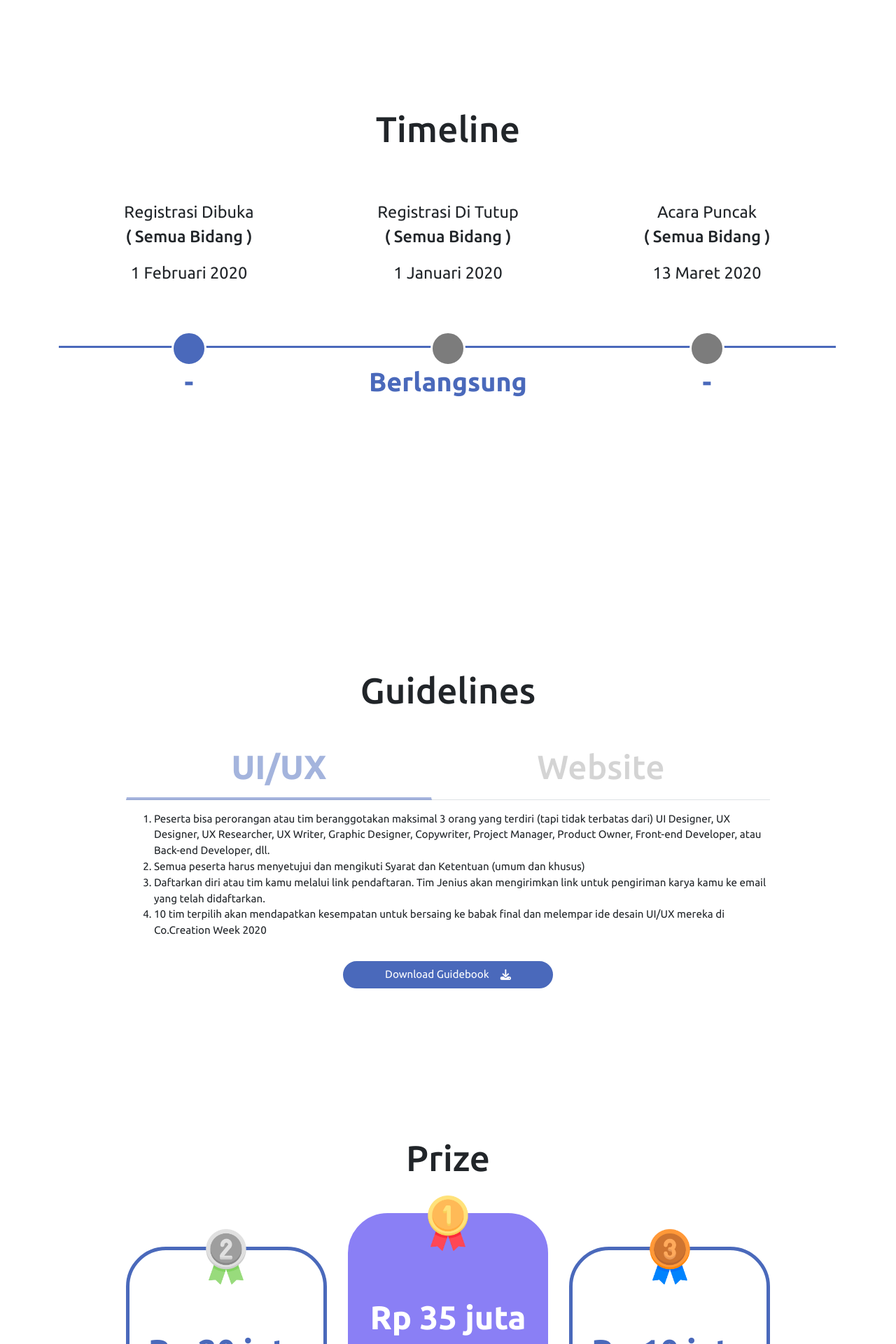
After one commit to VladRafli/Lomba_HIMFO, a CodeIgniter app: a page that uses application/views/index.php in a window 1280 px wide. The commit adds this page. Shown: the part 1640-3560 px from the top of the page at 70% size. Run offline with CodeIgniter, Linux system fonts and the light colour scheme; some libraries are stand-ins or nearby versions.

Commit message:
Add Index <Jonathan Orlen Pellondou>

```diff
--- a/application/config/autoload.php
+++ b/application/config/autoload.php
@@ -89,7 +89,7 @@ $autoload['drivers'] = array();
 |
 |	$autoload['helper'] = array('url', 'file');
 */
-$autoload['helper'] = array();
+$autoload['helper'] = array('url');
 
 /*
 | -------------------------------------------------------------------
--- a/application/config/config.php
+++ b/application/config/config.php
@@ -23,7 +23,7 @@ defined('BASEPATH') OR exit('No direct script access allowed');
 | a PHP script and you can easily do that on your own.
 |
 */
-$config['base_url'] = '';
+$config['base_url'] = 'http' . ((isset($_SERVER['HTTPS']) && $_SERVER['HTTPS'] == 'on') ? 's' : '').'://'.$_SERVER['HTTP_HOST'].str_replace('//','/',dirname($_SERVER['SCRIPT_NAME']).'/');
 
 /*
 |--------------------------------------------------------------------------
--- a/application/controllers/landing.php
+++ b/application/controllers/landing.php
@@ -22,4 +22,9 @@ class Landing extends CI_Controller {
 	{
 		$this->load->view('landing_page');
 	}
+
+	public function index2()
+	{
+		$this->load->view('index');
+	}
 }
--- /dev/null
+++ b/application/views/index.php
@@ -0,0 +1,269 @@
+<?php
+defined('BASEPATH') OR exit('No direct script access allowed');
+?>
+
+<!DOCTYPE html>
+<html lang="en" dir="ltr">
+
+<head>
+	<meta charset="utf-8">
+	<meta name="viewport" content="width=device-width,initial-scale=1">
+	<title>HIMFEST</title>
+	<!-- bootstrap -->
+	<link rel="stylesheet" href="https://stackpath.bootstrapcdn.com/bootstrap/4.3.1/css/bootstrap.min.css"
+	integrity="sha384-ggOyR0iXCbMQv3Xipma34MD+dH/1fQ784/j6cY/iJTQUOhcWr7x9JvoRxT2MZw1T" crossorigin="anonymous">
+	<!-- google font -->
+	<link
+	href="https://fonts.googleapis.com/css2?family=Ubuntu:ital,wght@0,300;0,400;0,500;0,700;1,300;1,400;1,500;1,700&display=swap"
+	rel="stylesheet">
+	<!-- custom stylesheet -->
+	<link rel="stylesheet" type="text/css" href="<?= base_url()?>css/styles.css">
+</head>
+
+<body>
+	<nav class="navbar navbar-expand-lg fixed-top navbar-light bg-light pt-3 pb-3">
+		<div class="container">
+			<a class="navbar-brand" href="#"><img src="<?= base_url()?>images/chrome.png" alt="logo" class="w-25">Himfest</a>
+			<button class="navbar-toggler" type="button" data-toggle="collapse" data-target="#navbarTogglerDemo02" aria-controls="navbarTogglerDemo02" aria-expanded="false" aria-label="Toggle navigation">
+				<span class="navbar-toggler-icon"></span>
+			</button>
+
+			<div class="collapse navbar-collapse" id="navbarTogglerDemo02">
+				<ul class="navbar-nav mr-auto ml-auto mt-2 mt-lg-0">
+					<li class="nav-item mr-1 ml-1 active">
+						<a class="nav-link" href="#about">About</a>
+					</li>
+					<li class="nav-item mr-1 ml-1">
+						<a class="nav-link" href="#timeline">Timeline</a>
+					</li>
+					<li class="nav-item mr-1 ml-1">
+						<a class="nav-link" href="#guidline">Guidline</a>
+					</li>
+					<li class="nav-item mr-1 ml-1">
+						<a class="nav-link" href="#prize">Prize</a>
+					</li>
+				</ul>
+				<form class="form-inline my-2 my-lg-0">
+					<button class="btn my-2 my-sm-0" type="submit">Login</button>
+					<button class="btn btn-primary my-2 my-sm-0" type="submit">Sign Up <i class="fas fa-arrow-right"></i></button>
+				</form>
+			</div>
+		</div>
+	</nav>
+	<main>
+		<section class="container-section d-flex align-content-end" id="">
+			<div class="container-fluid" id="home">
+				<div class="row mt-4">
+					<div class="col-md-8">
+						<img src="<?= base_url()?>/images/home.png" alt="home section" class="w-100">
+					</div>
+					<div class="col-md-4 pt-5">
+						<h1 class="flex">
+							Make programming skill your new exp
+						</h1>
+						<p>
+							Lorem ipsum dolor sit amet
+						</p>
+						<button class="btn btn-primary mt-4" type="submit">Sign Up <i class="fas fa-arrow-right"></i></button>
+					</div>
+				</div>
+			</div>
+		</section>
+
+		<section id="about" class="container-section d-flex align-content-end">
+			<div class="container-fluid" id="home">
+				<div class="row pt-md-5 mt-md-5">
+					<div class="col-md-5 pl-5 text-left">
+						<h1 class="flex pl-sm-3">
+							About Himfest
+						</h1>
+						<p class="mt-sm-5 pl-sm-3">
+							Merupakan kompetisi  pelajar dalam bidang teknologi yang termasuk ke dalam rangkaian Proker himpunan informatika.
+							ini dikoordinatori oleh HIMFO Bina Nusantara, dimana bertujuan untuk mewadahi, memfasilitasi, serta mendukung pelajar Indonesia dalam menciptakan inovasi teknologi Informasi dalam dunia pendidikan yang ditujukan untuk memberikan warna baru dalam media pembelajaran.
+						</p>
+						<button class="btn btn-primary mt-sm-4 ml-sm-3" type="submit">Sign Up <i class="fas fa-arrow-right"></i></button>
+					</div>
+					<div class="col-md-7">
+						<img src="<?= base_url()?>/images/Group10@2x.png" alt="home section" class="w-100 position-relative" style="right:-15px">
+					</div>
+				</div>
+			</div>
+		</section>
+
+		<section id="timeline" class="container-section d-flex align-content-end">
+			<div class="container">
+				<div class="row">
+					<div class="col-md-12">
+						<h1 class="text-center">Timeline</h1>
+						<ul class="timeline timeline-horizontal">
+							<li class="timeline-item col">
+								<div class="timeline-date">
+									Registrasi Dibuka
+									<p>( Semua Bidang )</p>
+									1 Februari 2020
+								</div>
+								<div class="timeline-badge primary">
+								</div>
+								<div class="timeline-name">
+									-
+								</div>
+							</li>
+							<li class="timeline-item col">
+								<div class="timeline-date">
+									Registrasi Di Tutup
+									<p>( Semua Bidang )</p>
+									1 Januari 2020
+								</div>
+								<div class="timeline-badge success">
+								</div>
+								<div class="timeline-name">
+									Berlangsung
+								</div>
+							</li>
+							<li class="timeline-item col">
+								<div class="timeline-date">
+									Acara Puncak
+									<p>( Semua Bidang )</p>
+									13 Maret 2020
+								</div>
+								<div class="timeline-badge info">
+								</div>
+								<div class="timeline-name">
+									-
+								</div>
+							</li>
+						</ul>
+					</div>
+				</div>
+			</div>
+		</section>
+
+		<section id="guidline" class="container-section d-flex align-content-end">
+			<div class="container">
+				<div class="row">
+					<div class="guideline-container text-center col-md-10 offset-md-1" style="width:100%">
+						<h1>Guidelines</h1>
+						<nav>
+							<div class="nav nav-tabs nav-fill" id="nav-tab" role="tablist">
+								<a class="nav-item nav-link active" id="nav-ui/ux-tab" data-toggle="tab" href="#nav-ui/ux"
+								role="tab" aria-controls="nav-ui/ux" aria-selected="true">UI/UX</a>
+								<a class="nav-item nav-link" id="nav-website-tab" data-toggle="tab" href="#nav-website"
+								role="tab" aria-controls="nav-website" aria-selected="false">Website</a>
+							</div>
+						</nav>
+						<div class="tab-content py-3 px-3 px-sm-0 text-left" id="nav-tabContent">
+							<div class="tab-pane fade show active" id="nav-ui/ux" role="tabpanel"
+							aria-labelledby="nav-ui/ux-tab">
+							<ol type="number">
+								<li>Peserta bisa perorangan atau tim beranggotakan maksimal 3 orang yang terdiri (tapi tidak
+									terbatas dari) UI Designer, UX
+									Designer, UX Researcher, UX Writer, Graphic Designer, Copywriter, Project Manager,
+									Product Owner, Front-end Developer,
+									atau Back-end Developer, dll.
+								</li>
+								<li>Semua peserta harus menyetujui dan mengikuti Syarat dan Ketentuan (umum dan khusus)
+								</li>
+								<li>
+									Daftarkan diri atau tim kamu melalui link pendaftaran. Tim Jenius akan mengirimkan link
+									untuk pengiriman karya kamu ke
+									email yang telah didaftarkan.
+								</li>
+								<li>
+									10 tim terpilih akan mendapatkan kesempatan untuk bersaing ke babak final dan melempar
+									ide desain UI/UX mereka di
+									Co.Creation Week 2020
+								</li>
+							</ol>
+						</div>
+						<div class="tab-pane fade" id="nav-website" role="tabpanel" aria-labelledby="nav-website-tab">
+							<ol type="number">
+								<li>Peserta bisa perorangan atau tim beranggotakan maksimal 3 orang yang terdiri (tapi tidak
+									terbatas dari) UI Designer, UX
+									Designer, UX Researcher, UX Writer, Graphic Designer, Copywriter, Project Manager,
+									Product Owner, Front-end Developer,
+									atau Back-end Developer, dll.
+								</li>
+								<li>Semua peserta harus menyetujui dan mengikuti Syarat dan Ketentuan (umum dan khusus)
+								</li>
+								<li>
+									Daftarkan diri atau tim kamu melalui link pendaftaran. Tim Jenius akan mengirimkan link
+									untuk pengiriman karya kamu ke
+									email yang telah didaftarkan.
+								</li>
+								<li>
+									10 tim terpilih akan mendapatkan kesempatan untuk bersaing ke babak final dan melempar
+									ide desain UI/UX mereka di
+									Co.Creation Week 2020
+								</li>
+							</ol>
+						</div>
+					</div>
+					<a href="#">
+						<button type="button" name="btn-signup" class="btn btn-secondary">
+							<div class="d-flex justify-content-center align-items-center">
+								<span class="mr-3">Download Guidebook</span>
+								<i class="fas fa-download"></i>
+							</div>
+						</button>
+					</a>
+				</div>
+			</div>
+		</div>
+	</section>
+	<section id="prize" class="display-block">
+		<div class="container">
+			<div class="row">
+				<div class="col-md-10 pt-5 text-center offset-md-1">
+					<h1 class="mb-5 mt-3">Prize</h1>
+					<div class="row">
+						<div class="col-md-4 mt-3 mt-sm-5">
+							<img src="<?= base_url()?>/images/second.png" class="medal w-25">
+							<div class="prize-card2">
+								<span class="text">
+									Rp 20 juta
+								</span>
+							</div>
+						</div>
+						<div class="col-md-4 mt-3 mt-sm-0 mb-sm-5">
+							<img src="<?= base_url()?>/images/first.png" class="medal w-25">
+							<div class="prize-card2 prize-active">
+								<span class="text">
+									Rp 35 juta
+								</span>
+							</div>
+						</div>
+						<div class="col-md-4 mt-3 mt-sm-5">
+							<img src="<?= base_url()?>/images/third.png" class="medal w-25">
+							<div class="prize-card2">
+								<span class="text">
+									Rp 10 juta
+								</span>
+							</div>
+						</div>
+					</div>
+
+					<p class="mt-5">Lorem ipsum dolor sit, amet consectetur adipisicing elit. Eos nesciunt quas quibusdam hic harum
+					doloribus id, dolorum iusto possimus impedit.</p>
+				</div>
+			</div>
+		</div>
+	</section>
+</main>
+
+<!-- jquery -->
+<script src="https://code.jquery.com/jquery-3.3.1.slim.min.js"
+integrity="sha384-q8i/X+965DzO0rT7abK41JStQIAqVgRVzpbzo5smXKp4YfRvH+8abtTE1Pi6jizo" crossorigin="anonymous">
+</script>
+<!-- popper js -->
+<script src="https://cdnjs.cloudflare.com/ajax/libs/popper.js/1.14.7/umd/popper.min.js"
+integrity="sha384-UO2eT0CpHqdSJQ6hJty5KVphtPhzWj9WO1clHTMGa3JDZwrnQq4sF86dIHNDz0W1" crossorigin="anonymous">
+</script>
+<!-- bootstrap scripts -->
+<script src="https://stackpath.bootstrapcdn.com/bootstrap/4.3.1/js/bootstrap.min.js"
+integrity="sha384-JjSmVgyd0p3pXB1rRibZUAYoIIy6OrQ6VrjIEaFf/nJGzIxFDsf4x0xIM+B07jRM" crossorigin="anonymous">
+</script>
+<!-- fontawesome  -->
+<script src="https://kit.fontawesome.com/435e55727b.js" crossorigin="anonymous"></script>
+</body>
+
+</html>
--- a/css/styles.css
+++ b/css/styles.css
@@ -5,6 +5,7 @@ html {
 body {
 	font-family: 'Ubuntu', sans-serif;
 	font-size: 0.95rem;
+	margin:0;
 }
 
 h1 {
@@ -217,3 +218,238 @@ footer ul {
 		text-align: center;
 	}
 }
+
+/*//Orlen*/
+
+.timeline, .timeline-horizontal {
+	list-style: none;
+	padding: 20px;
+	position: relative;
+	width: 100%;
+}
+
+.timeline:before {
+	top: 40px;
+	bottom: 0;
+	position: absolute;
+	content: " ";
+	width: 3px;
+	background-color: #4A69BB;
+	left: 50%;
+	margin-left: -1.5px;
+}
+.timeline .timeline-item {
+	margin-bottom: 20px;
+	position: relative;
+}
+.timeline .timeline-item:before {
+	content: "";
+	display: table;
+}
+.timeline .timeline-item:after {
+	content: "";
+	display: table;
+	clear: both;
+}
+.timeline .timeline-item .timeline-badge {
+	color: #fff;
+	width: 50px;
+	height: 50px;
+	line-height: 50px;
+	font-size: 22px;
+	text-align: center;
+	position: absolute;
+	top: 18px;
+	/*   left: 50%; */
+	margin-left: -25px;
+	background-color: #7c7c7c;
+	border: 3px solid #ffffff;
+	z-index: 100;
+	border-top-right-radius: 50%;
+	border-top-left-radius: 50%;
+	border-bottom-right-radius: 50%;
+	border-bottom-left-radius: 50%;
+}
+.timeline .timeline-item .timeline-badge i, .timeline .timeline-item .timeline-badge .fa, .timeline .timeline-item .timeline-badge .glyphicon {
+	top: 2px;
+	left: 0px;
+}
+.timeline .timeline-item .timeline-badge.primary {
+	background-color: #4A69BB;
+}
+
+.timeline .timeline-item .timeline-panel {
+	position: relative;
+	width: 46%;
+	float: left;
+	right: 16px;
+	border: 1px solid #4A69BB;
+	background: #ffffff;
+	border-radius: 2px;
+	padding: 20px;
+	-webkit-box-shadow: 0 1px 6px rgba(0, 0, 0, 0.175);
+	box-shadow: 0 1px 6px rgba(0, 0, 0, 0.175);
+}
+.timeline .timeline-item .timeline-panel:before {
+	position: absolute;
+	top: 26px;
+	right: -16px;
+	display: inline-block;
+	border-top: 16px solid transparent;
+	border-left: 16px solid #c0c0c0;
+	border-right: 0 solid #c0c0c0;
+	border-bottom: 16px solid transparent;
+	content: " ";
+}
+.timeline .timeline-item .timeline-panel .timeline-title {
+	margin-top: 0;
+	color: inherit;
+}
+.timeline .timeline-item .timeline-panel .timeline-body > p, .timeline .timeline-item .timeline-panel .timeline-body > ul {
+	margin-bottom: 0;
+}
+.timeline .timeline-item .timeline-panel .timeline-body > p + p {
+	margin-top: 5px;
+}
+.timeline .timeline-item:last-child:nth-child(even) {
+	float: right;
+}
+.timeline .timeline-item:nth-child(even) .timeline-panel {
+	float: right;
+	left: 16px;
+}
+.timeline .timeline-item:nth-child(even) .timeline-panel:before {
+	border-left-width: 0;
+	border-right-width: 14px;
+	left: -14px;
+	right: auto;
+}
+
+.timeline-horizontal {
+	list-style: none;
+	position: relative;
+	padding: 20px 0px 20px 0px;
+	display: inline-block;
+}
+.timeline-horizontal:before {
+	height: 3px;
+	top: auto;
+	bottom: 26px;
+	left: 0;
+	/*   left: 56px; */
+	right: 0;
+	width: 100%;
+	margin-bottom: 20px;
+}
+.timeline-horizontal .timeline-item {
+	display: table-cell;
+	height: 280px;
+	width: 20%;
+	min-width: 320px;
+	float: none !important;
+	margin: 0 auto;
+	vertical-align: bottom;
+}
+.timeline-horizontal .timeline-item .timeline-panel {
+	top: auto;
+	bottom: 64px;
+	display: inline-block;
+	float: none !important;
+	left: 0 !important;
+	right: 0 !important;
+	width: 100%;
+	margin-bottom: 20px;
+}
+.timeline-horizontal .timeline-item .timeline-panel:before {
+	top: auto;
+	bottom: -16px;
+	left: 28px !important;
+	right: auto;
+	border-right: 16px solid transparent !important;
+	border-top: 16px solid #c0c0c0 !important;
+	border-bottom: 0 solid #c0c0c0 !important;
+	border-left: 16px solid transparent !important;
+}
+.timeline-horizontal .timeline-item:before, .timeline-horizontal .timeline-item:after {
+	display: none;
+}
+.timeline-horizontal .timeline-item .timeline-badge {
+	top: auto;
+	bottom: 0px;
+	left: calc(50% - 0px);
+	/*43px;*/
+}
+
+.timeline-name {
+	display: block;
+	position: relative;
+	text-align: center;
+	top: 50px;
+	font-size: 2.353rem;
+	font-weight:bold;
+	color: #4A69BB
+}
+
+.timeline-date {
+	display: block;
+	position: relative;
+	text-align: center;
+	bottom: 60px;
+	font-size: 1.471rem;
+}
+
+.container-section{
+	display: block;
+	height: 100vh;
+}
+
+.container-section-9{
+	display: block;
+	height: 90vh;
+}
+
+.prize-card2 {
+	position: relative;
+	width: 100%;
+	padding-top: 100%; /* 1:1 Aspect Ratio */
+	text-align: center;
+	border: 5px solid #4A69BB;
+	color: #4A69BB;
+	border-radius:57px;
+}
+
+.prize-active{
+	color: white !important;
+	border: 5px solid #8A7FF5;
+	background-color: #8A7FF5;
+}
+
+.prize-active > .text{
+	color: white !important;
+}
+
+.prize-card2 > .text{
+	margin: 0;
+	position: absolute;
+	top: 50%;
+	left: 50%;
+	width: 100%;
+	-ms-transform: translate(-50%, -50%);
+	transform: translate(-50%, -50%);
+	font-size: 2.941rem;
+	color: #4A69BB;
+	font-weight:bold;
+}
+
+.medal{
+	position: absolute;
+	top: 50%;
+	left: 50%;
+	transform: translate(-50%, -220%);
+	z-index: 3
+}
+
+.display-block
+{
+	display: block
+}
```
Also changed, not shown: .htaccess (added), images/Group10.png (added), images/Group10@2x.png (added), images/first.png (added), images/second.png (added), images/third.png (added). Lines whose indentation alone changed are shown as unchanged.
